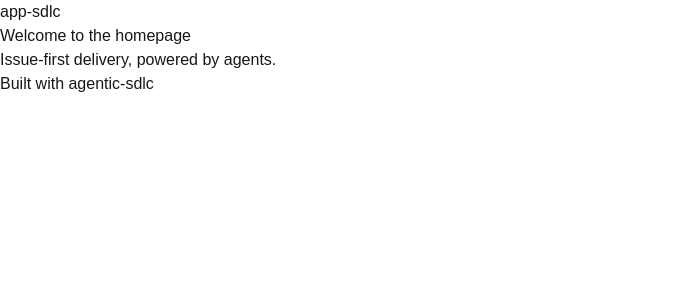
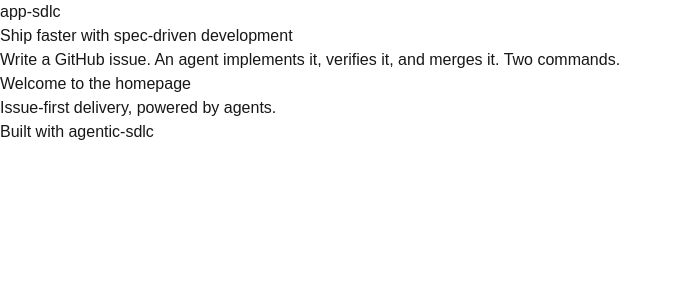
Before and after one commit to JohnRuffin/app-sdlc, a Next.js app: page / in a window 1280 px wide. Shown: the top 300 px of the page, without its empty margins (0-682 px from the left). Built offline with nearby package versions, Linux system fonts and the light colour scheme.

Commit message:
feat(issue-16): implementation updates (#17)

```diff
--- a/app/page.tsx
+++ b/app/page.tsx
@@ -6,6 +6,10 @@
       <nav>
         <Link href="/">app-sdlc</Link>
       </nav>
+      <section>
+        <h2>Ship faster with spec-driven development</h2>
+        <p>Write a GitHub issue. An agent implements it, verifies it, and merges it. Two commands.</p>
+      </section>
       <h1>Welcome to the homepage</h1>
       <p>Issue-first delivery, powered by agents.</p>
       <footer>
```
